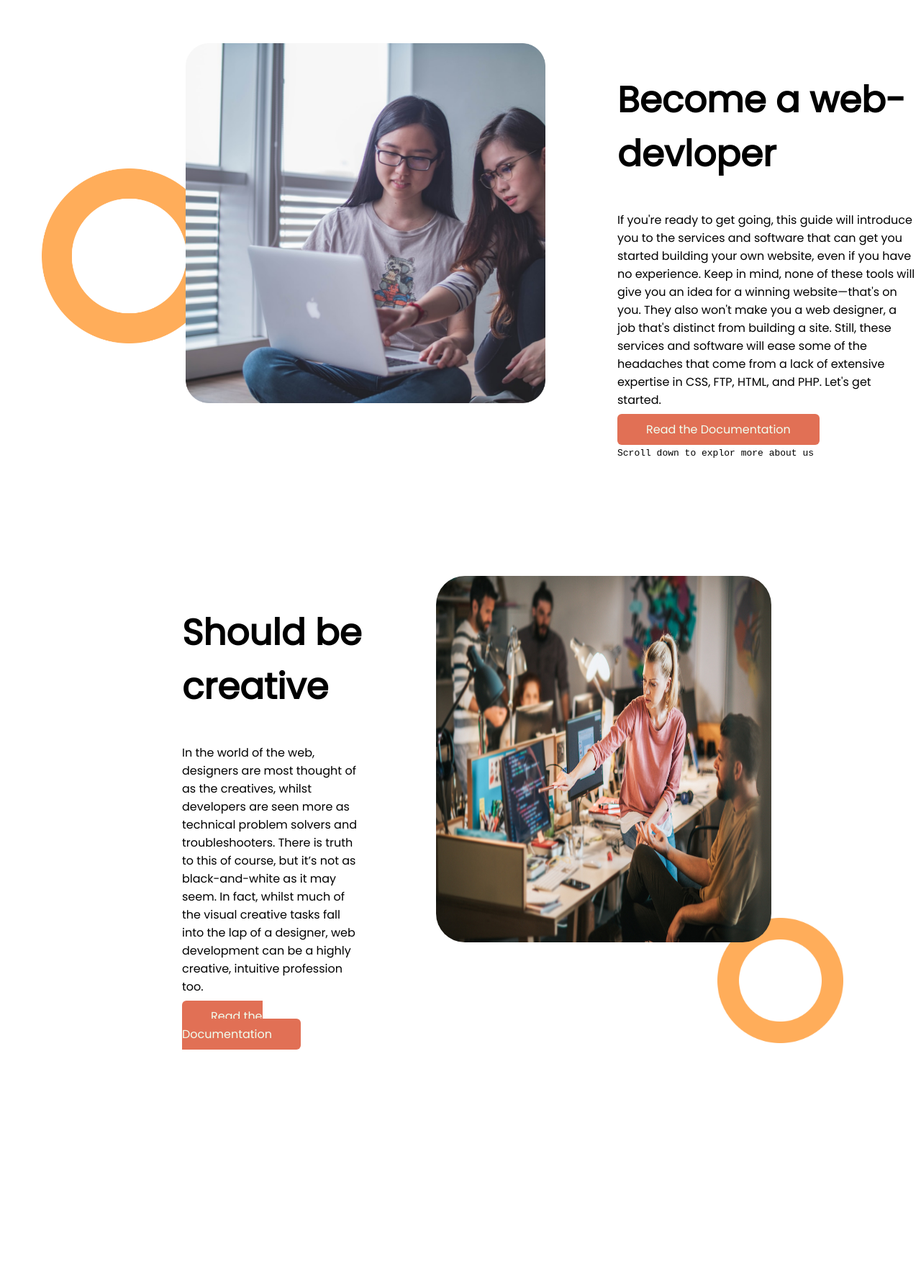
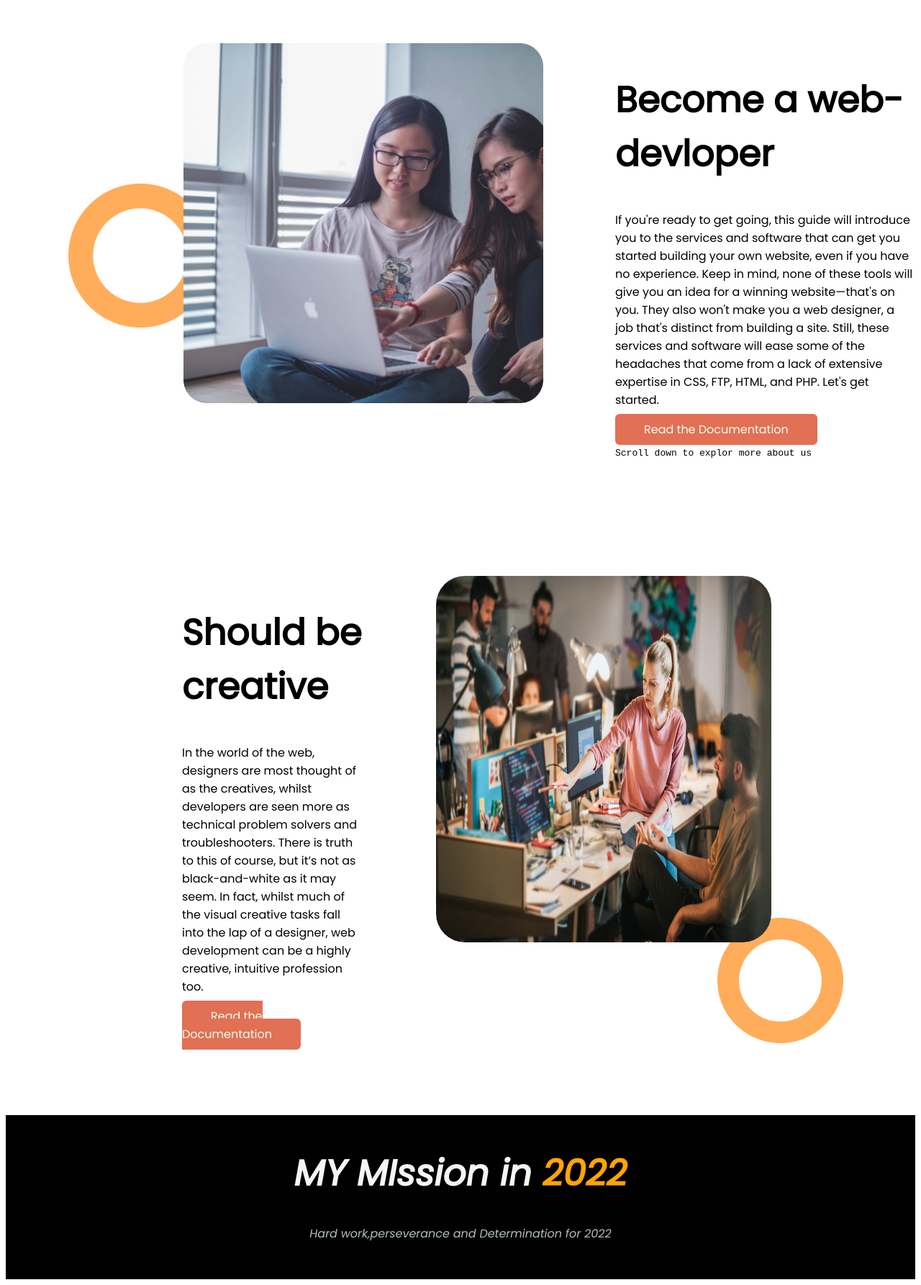
Before and after one commit to ZahidulZIJ/golden-coading, a plain HTML site: page index.html in a window 1280 px wide. Shown: the part 1543-3328 px from the top of the page at 72% size. Before the commit the page ends 3001 px from the top, so only its background shows below. Drawn offline with Linux system fonts and the light colour scheme.

Commit message:
last-commit

```diff
--- a/index.html
+++ b/index.html
@@ -74,6 +74,11 @@
         </a>
       </div><img src="images/pictures/new.jpg" alt=""> </div>
    </section>
+        <!-- tish is foot secetion -->
 
+    <footer class="last-foot">
+      <h1> MY MIssion in <span class="web">2022</span></h1>
+      <p>Hard work,perseverance and Determination for 2022</p>
+      </footer>
 </body>
 </html>
--- a/style.css
+++ b/style.css
@@ -83,10 +83,10 @@ section{ display: flex;}
 .three{ background-image: url(images/shapes/shape-1.png);
          background-repeat: no-repeat;
         background-position: left ;
-        background-size: 20%;
-        margin-left: 50px; }
+        background-size: 17%;
+        margin-left: 87px; }
 .three img{height:500px;
-           margin-left: 100px;}
+           margin-left: 80px;}
 .half-three{ margin-left: 100px;
              margin-top: 0px;
              width: 45%;}
@@ -106,8 +106,17 @@ section{ display: flex;}
            margin-bottom: 140px;}
 
 .four{ margin-top:150px;
-    background-image: url(images/shapes/shape-1.png);
-    background-repeat: no-repeat;
-    background-position: right bottom;
-    background-size: 15%;
-    }
+       background-image: url(images/shapes/shape-1.png);
+       background-repeat: no-repeat;
+       background-position: right bottom;
+       background-size: 15%;}
+
+    /* this is foot section  */
+.last-foot{ margin-top:100px;
+          text-align: center;
+           color:whitesmoke;
+           background-color:black ;
+            padding-bottom: 35px;
+           padding-top: 10px;
+           font-style: italic;}
+.last-foot p{ color:#b2bec3 ;}
```
